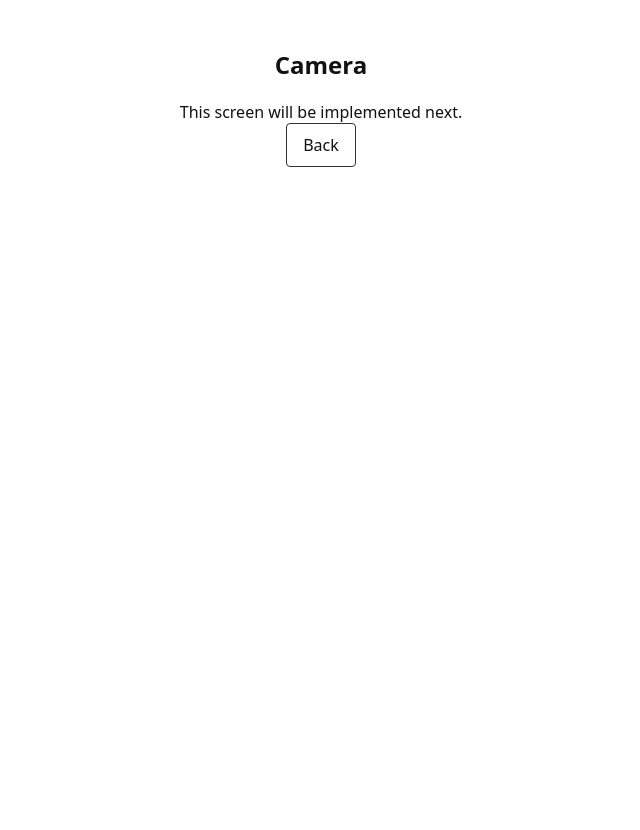
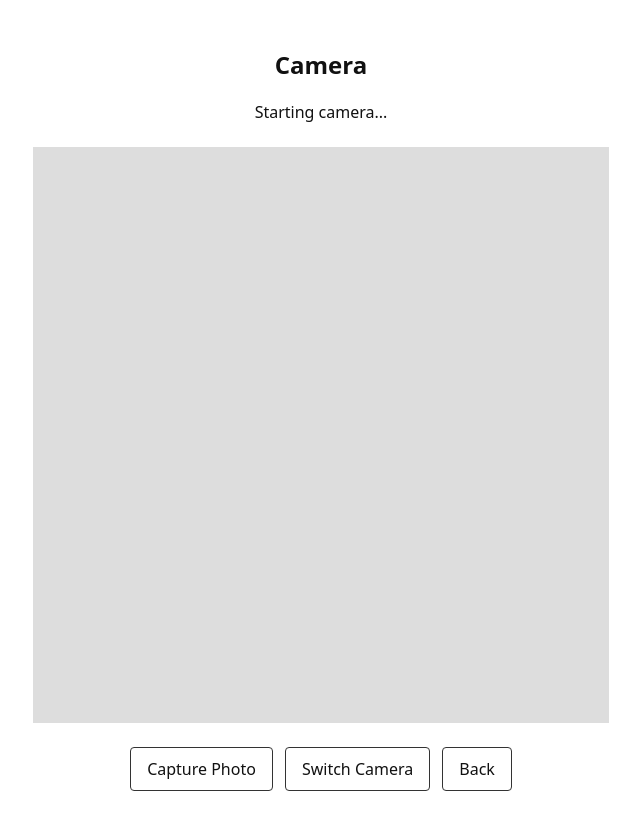
Before and after one commit to seanvdsouza/thermal-photobooth, a React (Vite) app: page / in a window 1280 px wide. Both pictures are taken after a click on the button "Take Photo". Shown: the top 830 px of the page, without its empty margins (319-959 px from the left). Before the commit the page ends 800 px from the top, so only its background shows below. Built offline with nearby package versions, Linux system fonts and the light colour scheme; no server answers.

Commit message:
Add camera capture workflow

```diff
--- a/src/App.css
+++ b/src/App.css
@@ -134,6 +134,31 @@ input[type='file'] {
   color: #a00;
 }
 
+.camera-frame {
+  width: min(80vw, 576px);
+  aspect-ratio: 1;
+  margin: 24px auto;
+  overflow: hidden;
+  background: #ddd;
+}
+
+.camera-frame video {
+  display: none;
+}
+
+.camera-frame canvas {
+  display: block;
+  width: 100%;
+  height: 100%;
+}
+
+.camera-actions {
+  display: flex;
+  flex-wrap: wrap;
+  gap: 12px;
+  justify-content: center;
+}
+
 @media (max-width: 480px) {
   .source-actions {
     flex-direction: column;
--- a/src/App.jsx
+++ b/src/App.jsx
@@ -1,4 +1,5 @@
 import { useState } from 'react'
+import Camera from './components/Camera.jsx'
 import PhotoEditor from './components/PhotoEditor.jsx'
 import PhotoUpload from './components/PhotoUpload.jsx'
 import './App.css'
@@ -46,6 +47,8 @@ function App() {
     <main>
       {screen === 'source' ? (
         <SourcePicker onChooseSource={setScreen} />
+      ) : screen === 'camera' ? (
+        <Camera onCapture={openEditor} onBack={() => setScreen('source')} />
       ) : screen === 'upload' ? (
         <PhotoUpload
           onBack={() => setScreen('source')}
@@ -57,9 +60,7 @@ function App() {
           onBack={() => setScreen('upload')}
         />
       ) : (
-        <PlaceholderScreen
-          onBack={() => setScreen('source')}
-        />
+        <PlaceholderScreen onBack={() => setScreen('source')} />
       )}
     </main>
   )
--- /dev/null
+++ b/src/components/Camera.jsx
@@ -0,0 +1,188 @@
+import { useEffect, useRef, useState } from 'react'
+
+function Camera({ onCapture, onBack }) {
+  const videoRef = useRef(null)
+  const canvasRef = useRef(null)
+  const streamRef = useRef(null)
+  const [facingMode, setFacingMode] = useState('user')
+  const [error, setError] = useState('')
+  const [isStarting, setIsStarting] = useState(true)
+
+  useEffect(() => {
+    let active = true
+
+    async function startCamera() {
+      setIsStarting(true)
+      setError('')
+
+      if (!navigator.mediaDevices?.getUserMedia) {
+        setError('Camera access is not supported in this browser.')
+        setIsStarting(false)
+        return
+      }
+
+      if (streamRef.current) {
+        streamRef.current.getTracks().forEach((track) => track.stop())
+      }
+
+      try {
+        const stream = await navigator.mediaDevices.getUserMedia({
+          video: { facingMode },
+          audio: false,
+        })
+
+        if (!active) {
+          stream.getTracks().forEach((track) => track.stop())
+          return
+        }
+
+        streamRef.current = stream
+        videoRef.current.srcObject = stream
+      } catch {
+        setError(
+          'Camera access was unavailable. Check your browser permission and try again.',
+        )
+      } finally {
+        if (active) {
+          setIsStarting(false)
+        }
+      }
+    }
+
+    startCamera()
+
+    return () => {
+      active = false
+      if (streamRef.current) {
+        streamRef.current.getTracks().forEach((track) => track.stop())
+      }
+    }
+  }, [facingMode])
+
+  useEffect(() => {
+    const video = videoRef.current
+    const canvas = canvasRef.current
+    const context = canvas.getContext('2d', { willReadFrequently: true })
+    let animationFrame
+
+    function drawThermalPreview() {
+      if (video.readyState >= HTMLMediaElement.HAVE_CURRENT_DATA) {
+        const size = Math.min(video.videoWidth, video.videoHeight)
+        const sourceX = (video.videoWidth - size) / 2
+        const sourceY = (video.videoHeight - size) / 2
+
+        context.save()
+        context.clearRect(0, 0, canvas.width, canvas.height)
+        if (facingMode === 'user') {
+          context.translate(canvas.width, 0)
+          context.scale(-1, 1)
+        }
+        context.drawImage(
+          video,
+          sourceX,
+          sourceY,
+          size,
+          size,
+          0,
+          0,
+          canvas.width,
+          canvas.height,
+        )
+        context.restore()
+
+        const imageData = context.getImageData(0, 0, canvas.width, canvas.height)
+        for (let index = 0; index < imageData.data.length; index += 4) {
+          const grayscale =
+            0.299 * imageData.data[index] +
+            0.587 * imageData.data[index + 1] +
+            0.114 * imageData.data[index + 2]
+          const value = grayscale < 128 ? 0 : 255
+          imageData.data[index] = value
+          imageData.data[index + 1] = value
+          imageData.data[index + 2] = value
+        }
+        context.putImageData(imageData, 0, 0)
+      }
+
+      animationFrame = requestAnimationFrame(drawThermalPreview)
+    }
+
+    drawThermalPreview()
+
+    return () => cancelAnimationFrame(animationFrame)
+  }, [facingMode])
+
+  function capturePhoto() {
+    const video = videoRef.current
+    if (!video?.videoWidth || !video.videoHeight) {
+      return
+    }
+
+    const size = Math.min(video.videoWidth, video.videoHeight)
+    const sourceX = (video.videoWidth - size) / 2
+    const sourceY = (video.videoHeight - size) / 2
+    const canvas = document.createElement('canvas')
+    canvas.width = 576
+    canvas.height = 576
+    const context = canvas.getContext('2d')
+
+    if (facingMode === 'user') {
+      context.translate(canvas.width, 0)
+      context.scale(-1, 1)
+    }
+
+    context.drawImage(
+      video,
+      sourceX,
+      sourceY,
+      size,
+      size,
+      0,
+      0,
+      canvas.width,
+      canvas.height,
+    )
+    onCapture(canvas.toDataURL('image/png'))
+  }
+
+  return (
+    <section>
+      <h1>Camera</h1>
+      {isStarting && <p>Starting camera...</p>}
+      {error && <p role="alert" className="error">{error}</p>}
+
+      <div className="camera-frame">
+        <canvas
+          ref={canvasRef}
+          width="256"
+          height="256"
+          aria-label="Live thermal camera preview"
+        />
+        <video
+          ref={videoRef}
+          autoPlay
+          playsInline
+          muted
+        />
+      </div>
+
+      <div className="camera-actions">
+        <button type="button" onClick={capturePhoto} disabled={Boolean(error)}>
+          Capture Photo
+        </button>
+        <button
+          type="button"
+          onClick={() => setFacingMode((mode) => (mode === 'user' ? 'environment' : 'user'))}
+          disabled={Boolean(error)}
+        >
+          Switch Camera
+        </button>
+        <button type="button" onClick={onBack}>
+          Back
+        </button>
+      </div>
+    </section>
+  )
+}
+
+export default Camera
```
